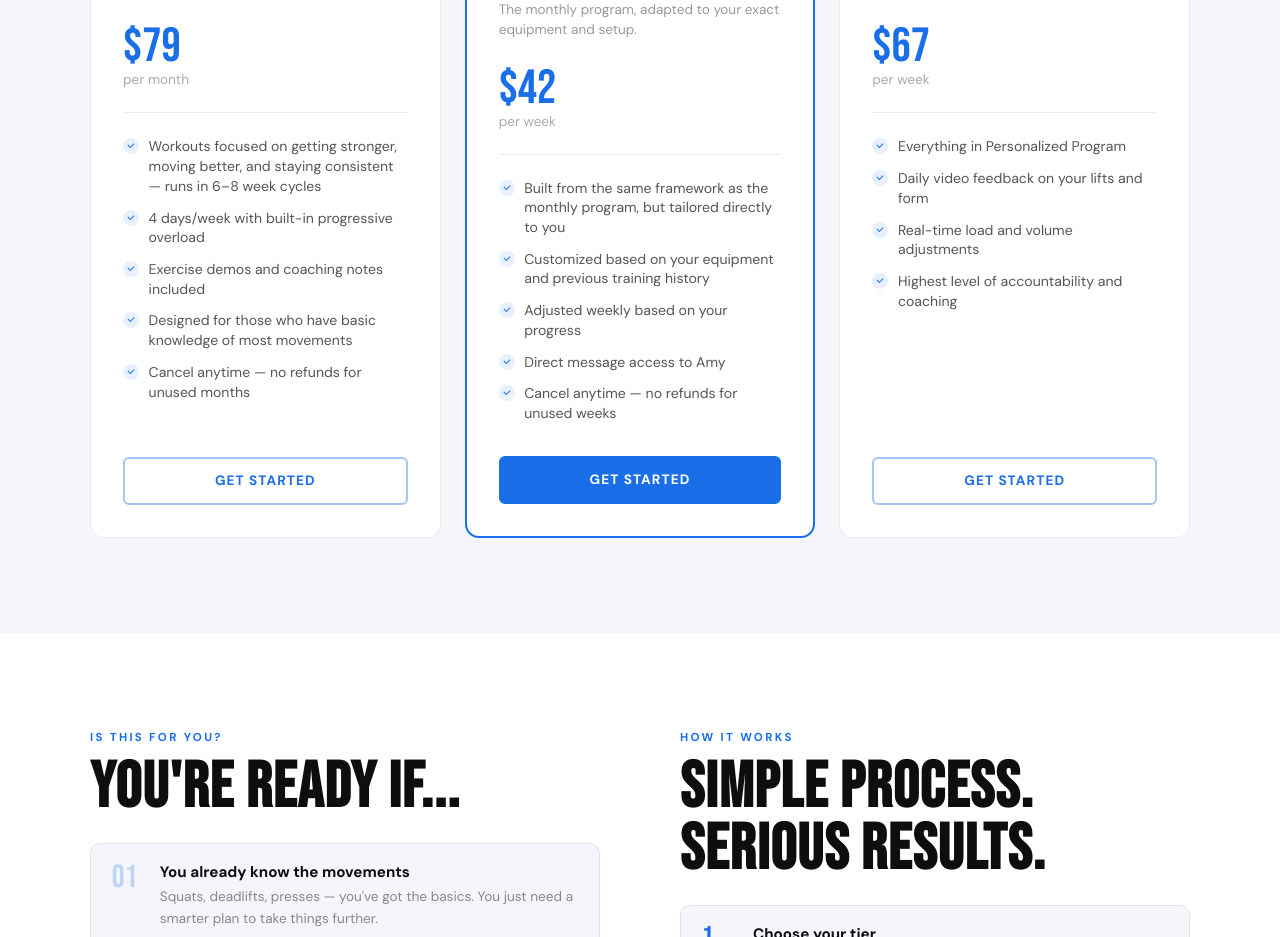
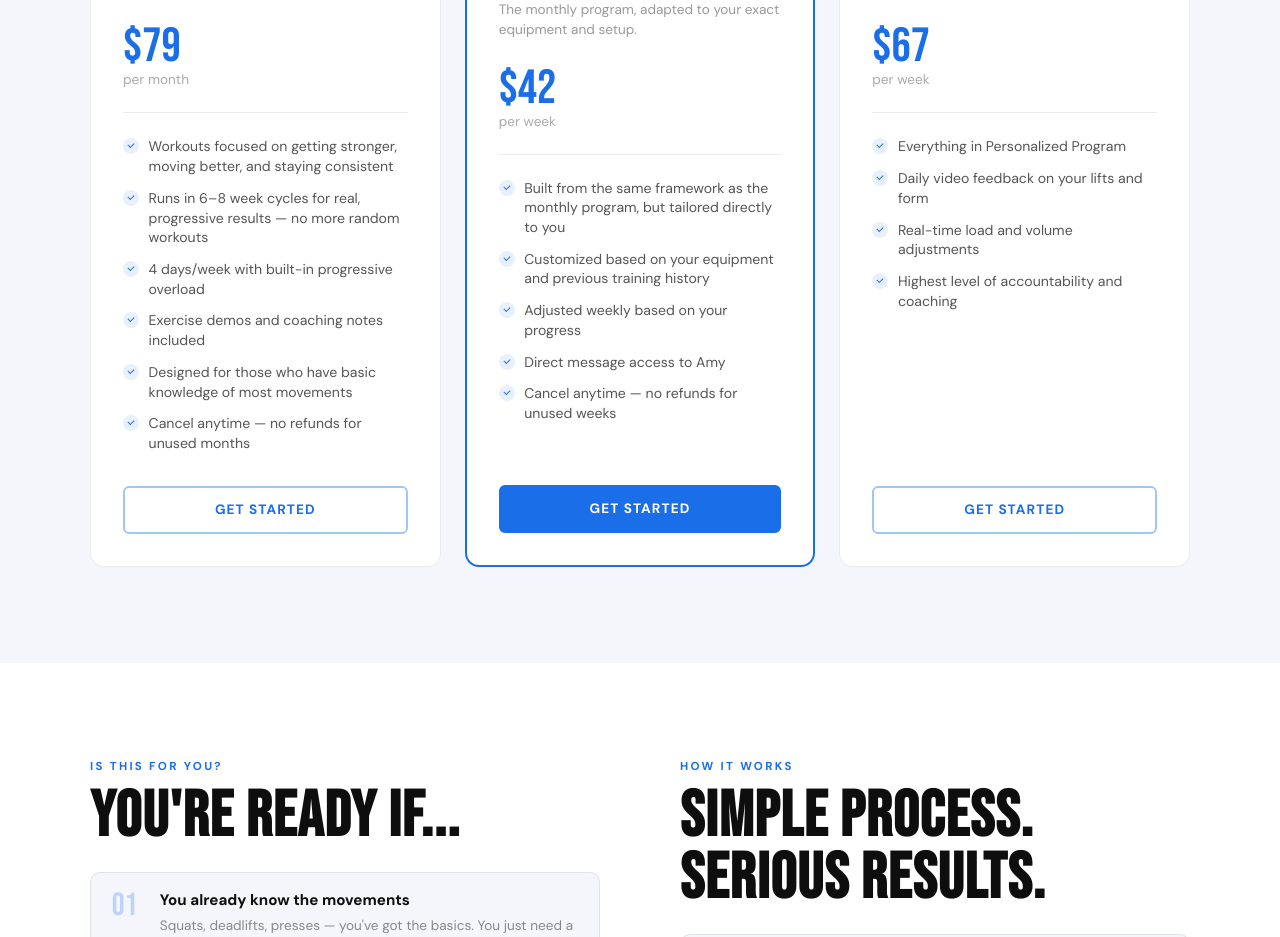
Before and after one commit to AmyWitt/amy-witt-coaching, a React (Vite) app: page / in a window 1280 px wide. Shown: the part 4280-5217 px from the top of the page. Built offline with nearby package versions, Linux system fonts and the light colour scheme.

Commit message:
Update App.jsx

```diff
--- a/src/App.jsx
+++ b/src/App.jsx
@@ -191,7 +191,8 @@ const packages = [
     price: '$79',
     period: 'per month',
     features: [
-      'Workouts focused on getting stronger, moving better, and staying consistent — runs in 6–8 week cycles',
+      'Workouts focused on getting stronger, moving better, and staying consistent',
+      'Runs in 6–8 week cycles for real, progressive results — no more random workouts',
       '4 days/week with built-in progressive overload',
       'Exercise demos and coaching notes included',
       'Designed for those who have basic knowledge of most movements',
```
